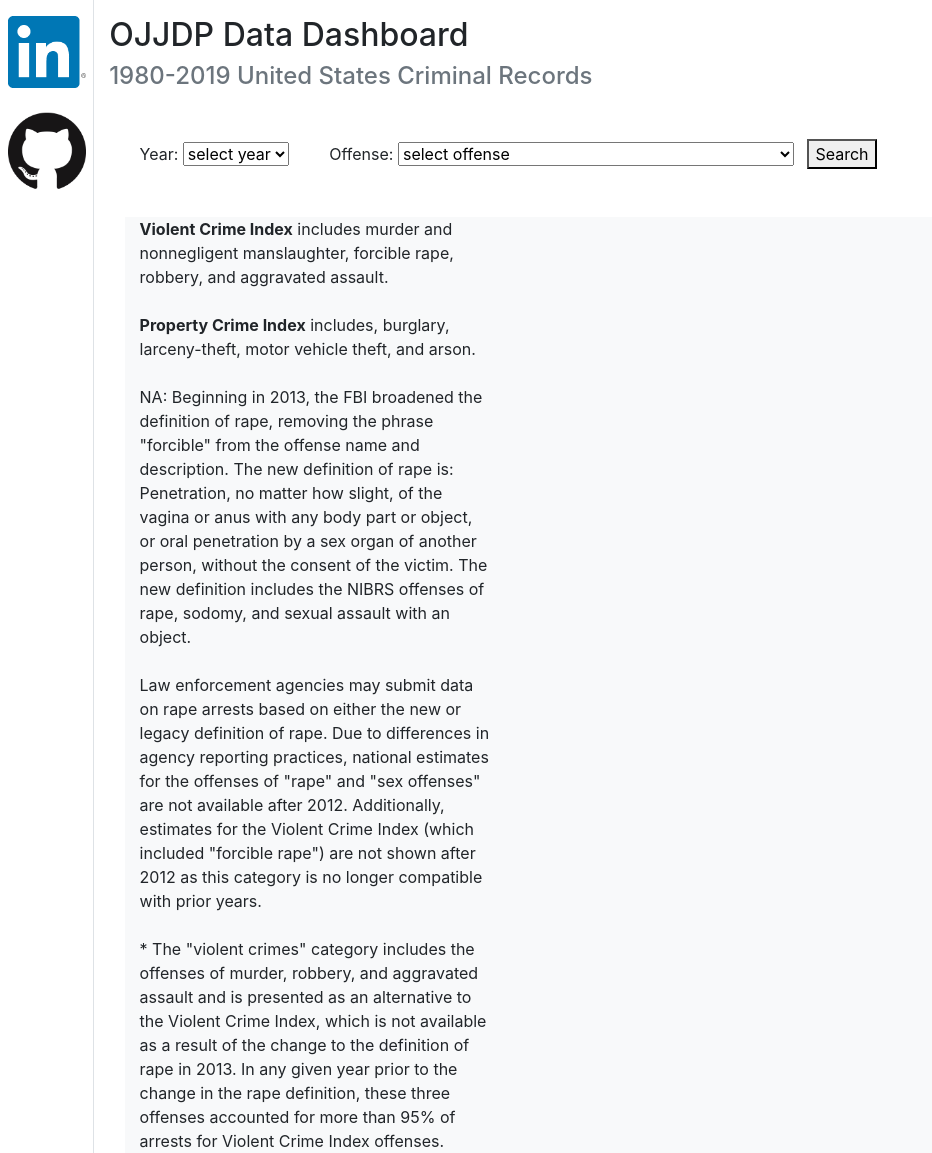
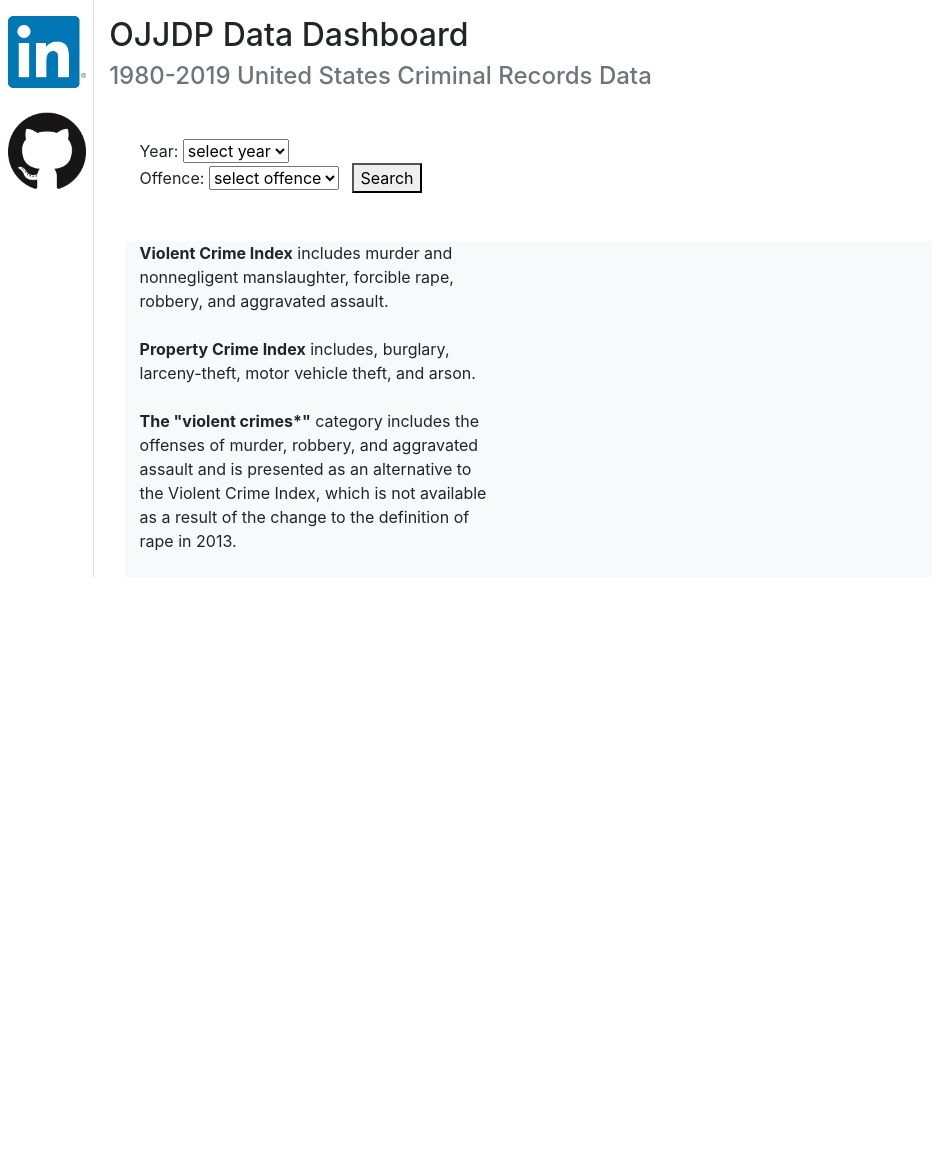
Before and after one commit to foskyblue/usa_criminal_record_ojjdp, a Flask app: template usa_criminal_record_app/templates/index.html in a window 1280 px wide. Shown: the part 56-1209 px from the top of the page, without its empty margins (0-932 px from the left). After the commit the page ends 633 px from the top, so only its background shows below. Run offline with Flask 2, Linux system fonts and the light colour scheme; the template is opened without the code that fills it: most values are stand-ins (such as "Sample title", 1, 10 or a date in 2020); some libraries are stand-ins or nearby versions.

Commit message:
fix: updated select button options

```diff
--- a/usa_criminal_record_app/templates/index.html
+++ b/usa_criminal_record_app/templates/index.html
@@ -65,7 +65,7 @@
             <div id="middle-info" class="mt-3">
 
                 <h2 id="tag-line">OJJDP Data Dashboard</h2>
-                <h4 id="tag-line2" class="text-muted">1980-2019 United States Criminal Records</h4>
+                <h4 id="tag-line2" class="text-muted">1980-2019 United States Criminal Records Data</h4>
 
             </div>
 
@@ -73,8 +73,8 @@
 
                 <!--top two charts-->
                 <div class="row">
-<!--                    Drop down list here-->
-                    <form method="POST" action="/index">
+                    <!--Drop down list here-->
+                    <form method="POST" action="/index" class="">
                         <div class="col-12">
 
                             <div class="dropdown">
@@ -83,6 +83,7 @@
                                   <option selected>select year</option>
                                   <option value="2019">2019</option>
                                   <option value="2018">2018</option>
+                                  <option value="2017">2017</option>
                                   <option value="2016">2016</option>
                                   <option value="2015">2015</option>
                                   <option value="2014">2014</option>
@@ -120,42 +121,10 @@
                                   <option value="1982">1982</option>
                                   <option value="1981">1981</option>
                                   <option value="1980">1980</option>
-                                </select>
-                                &nbsp;&nbsp;&nbsp;&nbsp;&nbsp;&nbsp;&nbsp;
-                                Offense:
-                                <select id="offense" name="offense" class="form-select form-select-sm" aria-label=".form-select-sm example">
-                                    <option selected>select offense</option>
-                                    <option value="All offenses">All offenses</option>
-                                    <option value="Murder and nonnegligent manslaughter">Murder and nonnegligent manslaughter</option>
-                                    <option value="Forcible rape">Forcible rape</option>
-                                    <option value="Robbery">Robbery</option>
-                                    <option value="Aggravated assault">Aggravated assault</option>
-                                    <option value="Burglary">Burglary</option>
-                                    <option value="Larceny-theft">Larceny-theft</option>
-                                    <option value="Motor vehicle theft">Motor vehicle theft</option>
-                                    <option value="Arson">Arson</option>
-                                    <option value="Simple assault">Simple assault</option>
-                                    <option value="Forgery and counterfeiting">Forgery and counterfeiting</option>
-                                    <option value="Fraud">Fraud</option>
-                                    <option value="Embezzlement">Embezzlement</option>
-                                    <option value="Stolen property (buying, receiving, possessing)">Stolen property (buying, receiving, possessing)</option>
-                                    <option value="Vandalism">Vandalism</option>
-                                    <option value="Weapons (carrying, possessing, etc.)">Weapons (carrying, possessing, etc.)</option>
-                                    <option value="Prostitution and commercialized vice">Prostitution and commercialized vice</option>
-                                    <option value="Sex offense (except forcible rape and prostitution)">Sex offense (except forcible rape and prostitution</option>
-                                    <option value="Drug abuse violations">Drug abuse violations</option>
-                                    <option value="Gambling">Gambling</option>
-                                    <option value="Offenses against the family and children">Offenses against the family and children</option>
-                                    <option value="Driving under the influence">Driving under the influence</option>
-                                    <option value="Liquor laws">Liquor laws</option>
-                                    <option value="Drunkenness">Drunkenness</option>
-                                    <option value="Disorderly conduct">Disorderly conduct</option>
-                                    <option value="Vagrancy">Vagrancy</option>
-                                    <option value="All other offenses (except traffic)">All other offenses (except traffic)</option>
-                                    <option value="Curfew and loitering">Curfew and loitering</option>
-                                    <option value="Violent Crime Index">Violent Crime Index</option>
-                                    <option value="Property Crime Index">Property Crime Index</option>
-                                    <option value="Violent crimes* 	">Violent crimes* 	</option>
+                                </select> <br>
+                                Offence:
+                                <select id="offense" name="offense">
+                                    <option value="">select offence</option>
                                 </select>
                                 &nbsp;
                                 <button>Search</button>
@@ -175,27 +144,25 @@
                         and aggravated assault. <br><br>
                         <b>Property Crime Index</b> includes, burglary, larceny-theft, motor vehicle theft, and arson.
                         <br><br>
-                        NA: Beginning in 2013, the FBI broadened the definition of rape, removing the phrase "forcible"
-                        from the offense name and description. The new definition of rape is: Penetration, no matter
-                        how slight, of the vagina or anus with any body part or object, or oral penetration by a sex
-                        organ of another person, without the consent of the victim. The new definition includes the
-                        NIBRS offenses of rape, sodomy, and sexual assault with an object. <br><br>
-                        Law enforcement agencies may submit data on rape arrests based on either the new or legacy
-                        definition of rape. Due to differences in agency reporting practices, national estimates for
-                        the offenses of "rape" and "sex offenses" are not available after 2012. Additionally, estimates
-                        for the Violent Crime Index (which included "forcible rape") are not shown after 2012 as this
-                        category is no longer compatible with prior years. <br><br>
-                        * The "violent crimes" category includes the offenses of murder, robbery, and aggravated assault
+                        <b>The "violent crimes*"</b> category includes the offenses of murder, robbery, and aggravated assault
                         and is presented as an alternative to the Violent Crime Index, which is not available as a
-                        result of the change to the definition of rape in 2013. In any given year prior to the change
-                        in the rape definition, these three offenses accounted for more than 95% of arrests for Violent
-                        Crime Index offenses.
+                        result of the change to the definition of rape in 2013. <br><br>
+<!--                        NA: Beginning in 2013, the FBI broadened the definition of rape, removing the phrase "forcible"-->
+<!--                        from the offense name and description. The new definition of rape is: Penetration, no matter-->
+<!--                        how slight, of the vagina or anus with any body part or object, or oral penetration by a sex-->
+<!--                        organ of another person, without the consent of the victim. The new definition includes the-->
+<!--                        NIBRS offenses of rape, sodomy, and sexual assault with an object. <br><br>-->
+<!--                        Law enforcement agencies may submit data on rape arrests based on either the new or legacy-->
+<!--                        definition of rape. Due to differences in agency reporting practices, national estimates for-->
+<!--                        the offenses of "rape" and "sex offenses" are not available after 2012. Additionally, estimates-->
+<!--                        for the Violent Crime Index (which included "forcible rape") are not shown after 2012 as this-->
+<!--                        category is no longer compatible with prior years. <br><br>-->
                     </div>
-                    <div class="col-8 bg-light text-white">
-                        <div id="{{ids[1]}}"></div>
+                    <div class="col-8 bg-light text-white img-fluid">
+                        <div id="{{ids[0]}}"></div>
                         <div class="row mt-2">
                             <div class="col-6">
-                                <div id="{{ids[0]}}"></div>
+                                <div id="{{ids[1]}}"></div>
                             </div>
                             <div class="col-6">
                                 <div id="{{ids[2]}}"></div>
@@ -209,7 +176,6 @@
 
     <!--footer section-->
     <div id="footer" class="container"></div>
-
     <footer>
 
         <script>
@@ -223,8 +189,81 @@
                     figures[i].layout || {});
             }
         </script>
-
+        <script>
+            $(document).ready(function () {
+                $("#year").change(function () {
+                    var val = $(this).val();
+                    if (val <= 2019 && val >= 2013) {
+                        $("#offense").html("<option value='Aggravated assault'>Aggravated assault</option>\
+                                            <option value='All offenses'>All offenses</option>\
+                                            <option value='All other offenses (except traffic)'>All other offenses (except traffic)</option>\
+                                            <option value='Arson'>Arson</option>\
+                                            <option value='Burglary'>Burglary</option>\
+                                            <option value='Curfew and loitering'>Curfew and loitering</option>\
+                                            <option value='Disorderly conduct'>Disorderly conduct</option>\
+                                            <option value='Driving under the influence'>Driving under the influence</option>\
+                                            <option value='Drug abuse violations'>Drug abuse violations</option>\
+                                            <option value='Drunkenness'>Drunkenness</option>\
+                                            <option value='Embezzlement'>Embezzlement</option>\
+                                            <option value='Forgery and counterfeiting'>Forgery and counterfeiting</option>\
+                                            <option value='Fraud'>Fraud</option>\
+                                            <option value='Gambling'>Gambling</option>\
+                                            <option value='Larceny-theft'>Larceny-theft</option>\
+                                            <option value='Liquor laws'>Liquor laws</option>\
+                                            <option value='Motor vehicle theft'>Motor vehicle theft</option>\
+                                            <option value='Murder and nonnegligent manslaughter''>Murder and nonnegligent manslaughter'</option>\
+                                            <option value='Offenses against the family and children'>Offenses against the family and children</option>\
+                                            <option value='Property Crime Index'>Property Crime Index</option>\
+                                            <option value='Prostitution and commercialized vice'>Prostitution and commercialized vice</option>\
+                                            <option value='Rape'>Rape</option>\
+                                            <option value='Robbery'>Robbery</option>\
+                                            <option value='Sex offenses (except rape & prostitution)'>Sex offenses (except rape & prostitution)</option>\
+                                            <option value='Simple assault'>Simple assault</option>\
+                                            <option value='Stolen property (buying, receiving, possessing)'>Stolen property (buying, receiving, possessing)</option>\
+                                            <option value='Vagrancy'>Vagrancy</option>\
+                                            <option value='Vandalism'>Vandalism</option>\
+                                            <option value='Violent Crime Index'>Violent Crime Index</option>\
+                                            <option value='Violent crimes*'>Violent crimes*</option>\
+                                            <option value='Weapons (carrying, possessing, etc.)'>Weapons (carrying, possessing, etc.)</option>\
+                                            ");
+                    } else if (val >= 1980 && val < 2013) {
+                        $("#offense").html("<option value='Aggravated assault'>Aggravated assault</option>\
+                                            <option value='All offenses'>All offenses</option>\
+                                            <option value='All other offenses (except traffic)'>All other offenses (except traffic)</option>\
+                                            <option value='Arson'>Arson</option>\
+                                            <option value='Burglary'>Burglary</option>\
+                                            <option value='Curfew and loitering'>Curfew and loitering</option>\
+                                            <option value='Disorderly conduct'>Disorderly conduct</option>\
+                                            <option value='Driving under the influence'>Driving under the influence</option>\
+                                            <option value='Drug abuse violations'>Drug abuse violations</option>\
+                                            <option value='Drunkenness'>Drunkenness</option>\
+                                            <option value='Embezzlement'>Embezzlement</option>\
+                                            <option value='Forcible rape'>Forcible rape</option>\
+                                            <option value='Forgery and counterfeiting'>Forgery and counterfeiting</option>\
+                                            <option value='Fraud'>Fraud</option>\
+                                            <option value='Gambling'>Gambling</option>\
+                                            <option value='Larceny-theft'>Larceny-theft</option>\
+                                            <option value='Liquor laws'>Liquor laws</option>\
+                                            <option value='Motor vehicle theft'>Motor vehicle theft</option>\
+                                            <option value='Murder and nonnegligent manslaughter''>Murder and nonnegligent manslaughter'</option>\
+                                            <option value='Offenses against the family and children'>Offenses against the family and children</option>\
+                                            <option value='Property Crime Index'>Property Crime Index</option>\
+                                            <option value='Prostitution and commercialized vice'>Prostitution and commercialized vice</option>\
+                                            <option value='Rape'>Rape</option>\
+                                            <option value='Robbery'>Robbery</option>\
+                                            <option value='Sex offense (except forcible rape and prostitution)'>Sex offense (except forcible rape and prostitution)</option>\
+                                            <option value='Simple assault'>Simple assault</option>\
+                                            <option value='Stolen property (buying, receiving, possessing)'>Stolen property (buying, receiving, possessing)</option>\
+                                            <option value='Vagrancy'>Vagrancy</option>\
+                                            <option value='Vandalism'>Vandalism</option>\
+                                            <option value='Violent Crime Index'>Violent Crime Index</option>\
+                                            <option value='Violent crimes*'>Violent crimes*</option>\
+                                            <option value='Weapons (carrying, possessing, etc.)'>Weapons (carrying, possessing, etc.)</option>\
+                                            ");
+                    }
+                });
+            });
+        </script>
     </footer>
-
 </body>
 </html>
```
